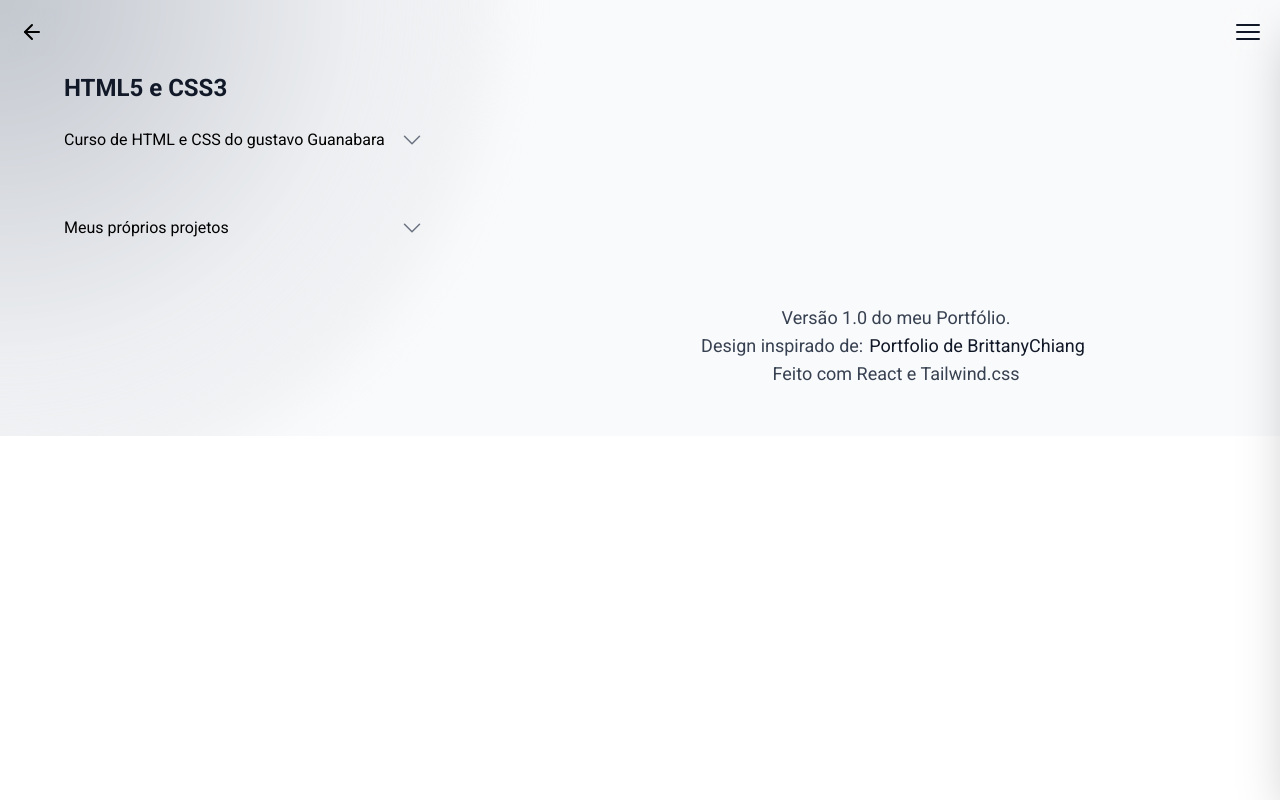
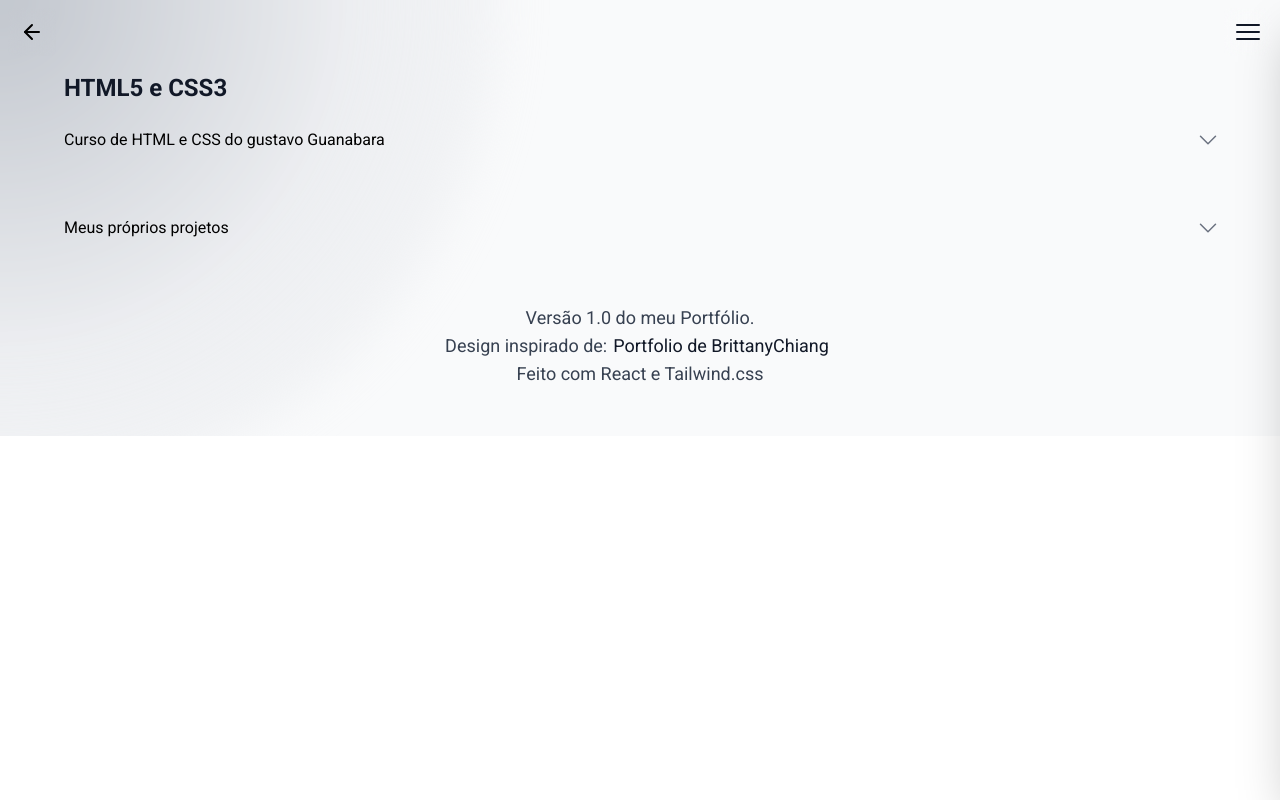
Before and after one commit to MatthewJesus7/Portfolio, a React (Create React App) app in the folder matthew/: page /Progress in a window 1280 px wide. Built offline with nearby package versions, Linux system fonts and the light colour scheme.

Commit message:
mudanças nos cards pré multi menus height

```diff
--- a/matthew/src/Components/Layout/menus/CardsMenuButton.jsx
+++ b/matthew/src/Components/Layout/menus/CardsMenuButton.jsx
@@ -33,14 +33,14 @@ const CardsMenuButton = ({ text, onClick }) => {
     return(
         <button onClick={handleOnClick}
         onMouseOver={handleMouseOver}
-        className="flex w-[376px] rounded-md transition-all duration-300 ease-in-out -ml-5 px-5" >
+        className="flex w-full rounded-md transition-all duration-300 ease-in-out " >
             <h3>{text}</h3>
             {/* container do item que gira */}
             <div
-            className={`flex justify-end absolute w-[376px] hover:-translate-y-1 h-7 hover:h-9 transition-all duration-500 ease-in-out
+            className={`flex justify-end absolute w-[90%] hover:-translate-y-1 h-7 hover:h-9 transition-all duration-500 ease-in-out
             `}>
             {/* item que gira */}
-            <p className={`font-semibold mr-5 size-5 transition-all duration-500 ease-in-out text-gray-500
+            <p className={`font-semibold size-5 transition-all duration-500 ease-in-out text-gray-500
             ${ menuOpen && "rotate-180 origin-center"}`}>
 
             {menuOpen
@@ -56,7 +56,7 @@ const CardsMenuButton = ({ text, onClick }) => {
                 bg-gradient-to-r from-gray-700/50 to-transparent
                 transition-all duration-500 ease-out
             ${mouseOver
-            ? 'w-[394px]'
+            ? 'w-3/4'
             : 'w-0'
             }
             `}>
--- a/matthew/src/Components/Sections/Footer.jsx
+++ b/matthew/src/Components/Sections/Footer.jsx
@@ -1,20 +1,36 @@
-import Section from "../Layout/Section"
+import Section from "../Layout/Section";
+import { useLocation } from "react-router-dom"; // Importa o useLocation
 
 function Footer() {
-    return(
-        <footer>
-        <Section customclass="xl:ml-[40%] xl:w-[60%] relative z-10">
+  const location = useLocation();
+
+  const isIntroductionPage = location.pathname === "/";
+
+  return (
+    <footer
+    className="w-full">
+      <Section
+        customclass={`relative z-10 ${
+          !isIntroductionPage
+          ? "w-full"
+          : "xl:ml-[40%] xl:w-[60%]"
+        }`}
+      >
         <p className="text-center">
           Versão 1.0 do meu Portfólio. <br />
           Design inspirado de:
-                <a href="https://brittanychiang.com/#projects" className="px-1.5 text-gray-900 hover:underline">
+          <a
+            href="https://brittanychiang.com/#projects"
+            className="px-1.5 text-gray-900 hover:underline"
+          >
             Portfolio de BrittanyChiang
-                </a> <br />
+          </a>
+          <br />
           Feito com React e Tailwind.css
         </p>
       </Section>
     </footer>
-    )
+  );
 }
 
-export default Footer
+export default Footer;
```
Lines whose indentation alone changed are shown as unchanged.
